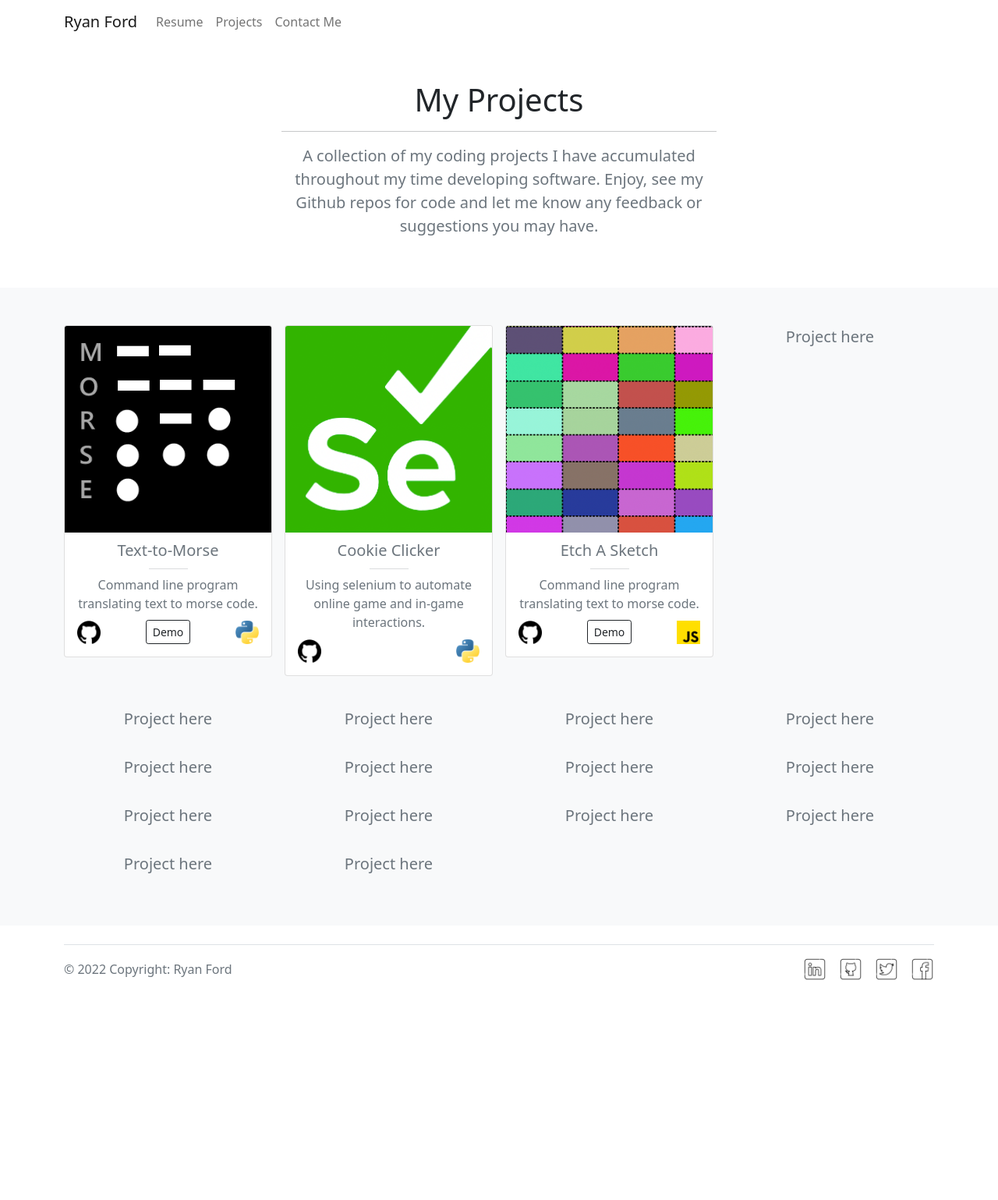
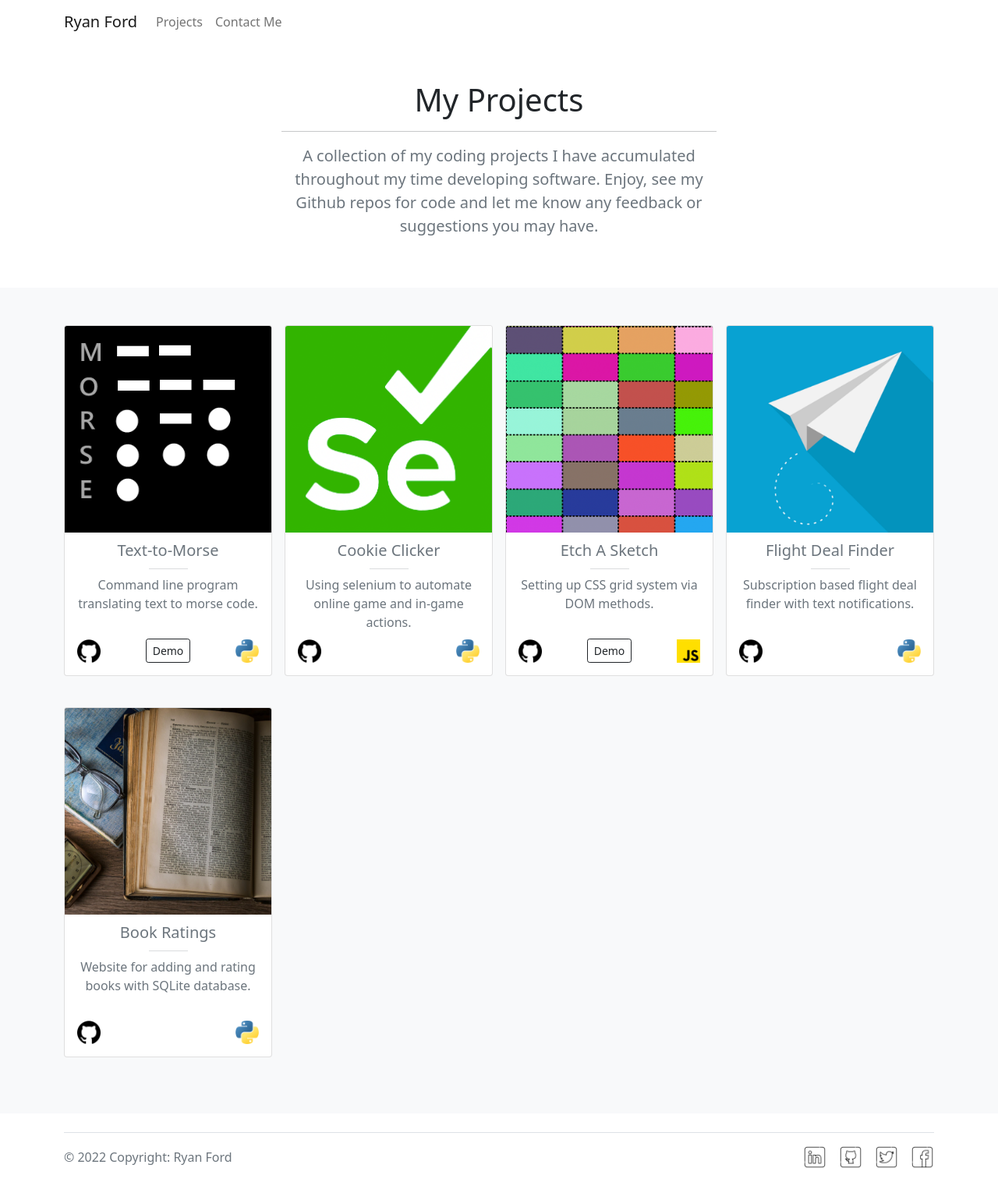
Before and after one commit to ryanjford1996/portfolio, a Flask app: page /projects in a window 1280 px wide. Shown: the whole page at 78% size. Before the commit the page ends 1257 px from the top, so only its background shows below. Run offline with Flask 2, Linux system fonts and the light colour scheme.

```diff
--- a/main.py
+++ b/main.py
@@ -26,10 +26,6 @@ def contact():
 def showProjects():
     return render_template('projects.html', todayYear=todayYear)
 
-@app.route('/resume')
-def showResume():
-    return render_template('my-resume.html', todayYear=todayYear)
-
 def send_mail(name, email, phone, message):
     email_message = f'Subject:New Message on your Website\n\nName: {name}\nEmail: {email}\nPhone: {phone}\nMessage: {message}'
     with smtplib.SMTP("smtp.mail.yahoo.com", port=587) as connection:
--- a/static/css/styles.css
+++ b/static/css/styles.css
@@ -31,3 +31,8 @@ img.professional-pic {
 .card-subtext {
     font-size: 1rem;
 }
+
+p.card-text.card-subtext {
+    height: 72px;
+    justify-content: center;
+}
--- a/templates/nav-bar.html
+++ b/templates/nav-bar.html
@@ -15,9 +15,6 @@
         <div class="collapse navbar-collapse" id="toggleMobileMenu">
           <ul class="navbar-nav justify-content-end">
             <li>
-              <a class="nav-link" href="{{ url_for('showResume') }}">Resume</a>
-            </li>
-            <li>
               <a class="nav-link" href="{{ url_for('showProjects') }}">Projects</a>
             </li>
             <li>
--- a/templates/projects.html
+++ b/templates/projects.html
@@ -50,11 +50,11 @@
                 </div>
                 <div class="col">
                     <div class="card box-shadow mb-4">
-                        <img class="card-img-top" src="/static/images/project_images/selenium.png" alt="morse">
+                        <img class="card-img-top" src="/static/images/project_images/selenium.png" alt="selenium">
                         <div class="card-body">
                             <p class="card-text fw-dark"><strong>Cookie Clicker</strong></p>
                             <hr class="card-hr">
-                            <p class="card-text card-subtext">Using selenium to automate online game and in-game interactions.</p>
+                            <p class="card-text card-subtext">Using selenium to automate online game and in-game actions.</p>
                             <div class="d-flex justify-content-between align-items-end">
                                 <a href="https://github.com/ryanjford1996/cookie-clicker">
                                     <img src="/static/images/project_images/github.png" alt="github" width="30px"
@@ -67,11 +67,11 @@
                 </div>
                 <div class="col">
                     <div class="card box-shadow mb-4">
-                        <img class="card-img-top" src="/static/images/project_images/grid.png" alt="morse">
+                        <img class="card-img-top" src="/static/images/project_images/grid.png" alt="grid">
                         <div class="card-body">
                             <p class="card-text fw-dark"><strong>Etch A Sketch</strong></p>
                             <hr class="card-hr">
-                            <p class="card-text card-subtext">Command line program translating text to morse code.</p>
+                            <p class="card-text card-subtext">Setting up CSS grid system via DOM methods.</p>
                             <div class="d-flex justify-content-between align-items-end">
                                 <a href="https://github.com/ryanjford1996/etch-a-sketch">
                                     <img src="/static/images/project_images/github.png" alt="github" width="30px"
@@ -85,49 +85,38 @@
                      </div>
                 </div>
                 <div class="col">
-                    <p>Project here</p>
+                    <div class="card box-shadow mb-4">
+                        <img class="card-img-top" src="/static/images/project_images/paper-airplane.png" alt="airplane">
+                        <div class="card-body">
+                            <p class="card-text fw-dark"><strong>Flight Deal Finder</strong></p>
+                            <hr class="card-hr">
+                            <p class="card-text card-subtext">Subscription based flight deal finder with text notifications.</p>
+                            <div class="d-flex justify-content-between align-items-end">
+                                <a href="https://github.com/ryanjford1996/flight-deals">
+                                    <img src="/static/images/project_images/github.png" alt="github" width="30px"
+                                         height="30px">
+                                </a>
+                                <img src="/static/images/project_images/python.png" alt="python-project" width="30" height="30">
+                            </div>
+                        </div>
+                     </div>
                 </div>
                 <div class="col">
-                    <p>Project here</p>
-                </div>
-                <div class="col">
-                    <p>Project here</p>
-                </div>
-                <div class="col">
-                    <p>Project here</p>
-                </div>
-                <div class="col">
-                    <p>Project here</p>
-                </div>
-                <div class="col">
-                    <p>Project here</p>
-                </div>
-                <div class="col">
-                    <p>Project here</p>
-                </div>
-                <div class="col">
-                    <p>Project here</p>
-                </div>
-                <div class="col">
-                    <p>Project here</p>
-                </div>
-                <div class="col">
-                    <p>Project here</p>
-                </div>
-                <div class="col">
-                    <p>Project here</p>
-                </div>
-                <div class="col">
-                    <p>Project here</p>
-                </div>
-                <div class="col">
-                    <p>Project here</p>
-                </div>
-                <div class="col">
-                    <p>Project here</p>
-                </div>
-                <div class="col">
-                    <p>Project here</p>
+                    <div class="card box-shadow mb-4">
+                        <img class="card-img-top" src="/static/images/project_images/books.png" alt="books">
+                        <div class="card-body">
+                            <p class="card-text fw-dark"><strong>Book Ratings</strong></p>
+                            <hr class="card-hr">
+                            <p class="card-text card-subtext">Website for adding and rating books with SQLite database.</p>
+                            <div class="d-flex justify-content-between align-items-end">
+                                <a href="https://github.com/ryanjford1996/book-library">
+                                    <img src="/static/images/project_images/github.png" alt="github" width="30px"
+                                         height="30px">
+                                </a>
+                                <img src="/static/images/project_images/python.png" alt="python-project" width="30" height="30">
+                            </div>
+                        </div>
+                     </div>
                 </div>
             </div>
         </div>
```
Also changed, not shown: templates/index.html (+17 -11 lines), templates/my-resume.html (deleted, +0 -42 lines), static/images/project_images/books.png (added), static/images/project_images/paper-airplane.png (added).
